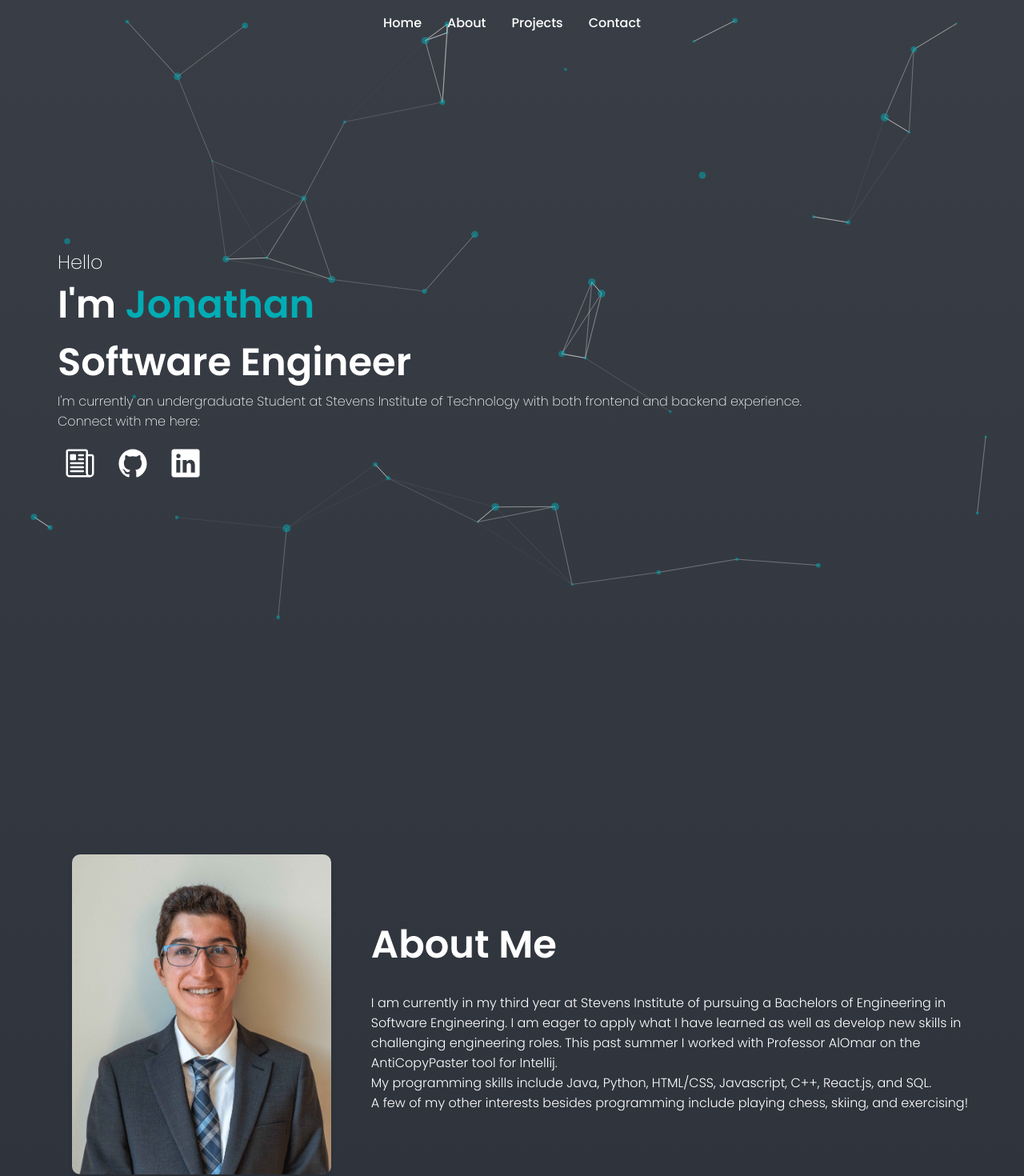
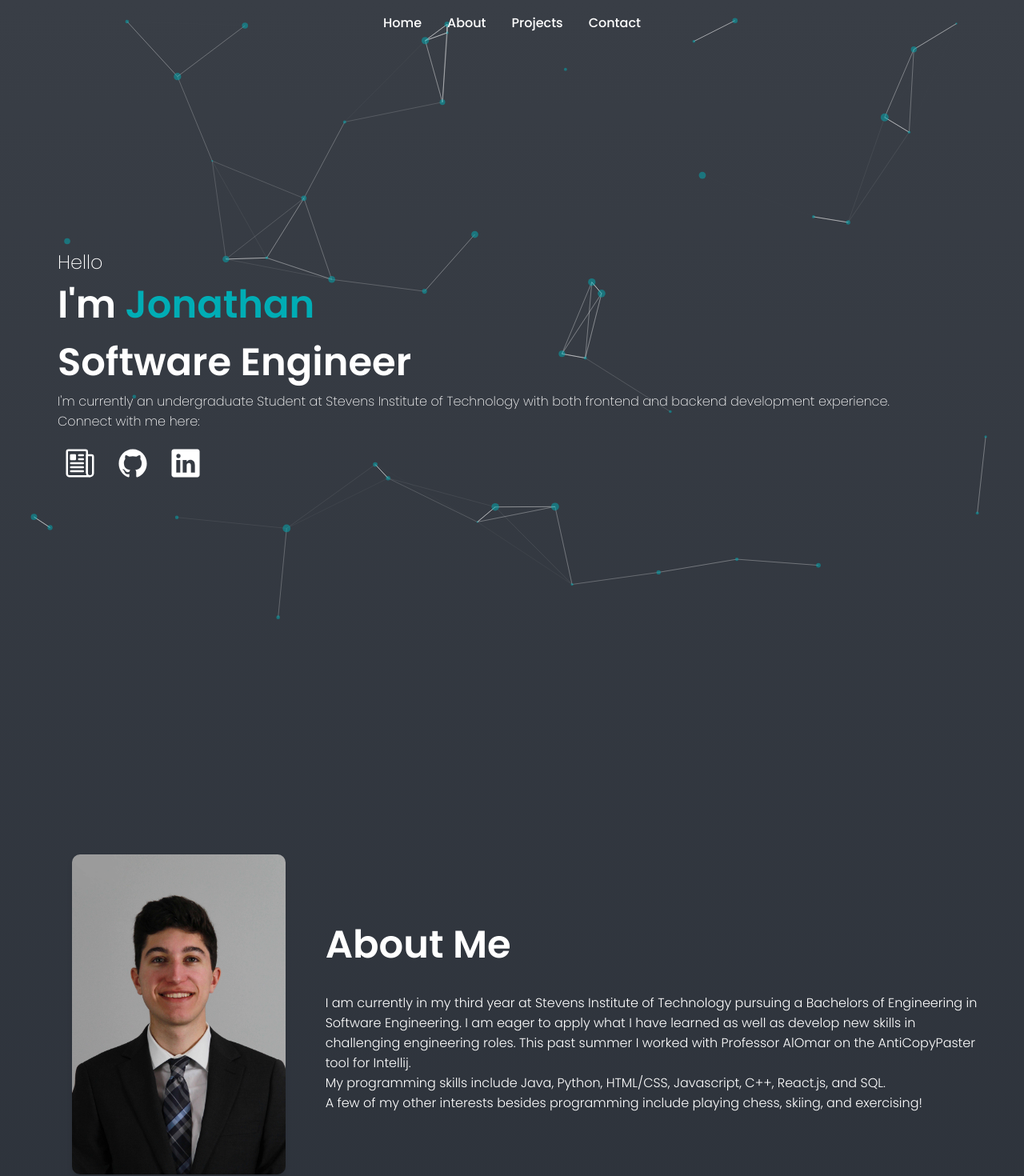
Before and after one commit to JonMike8/Portfolio-V2, a React (Create React App) app: page / in a window 1280 px wide. Shown: the top 1470 px of the page at 80% size. Built offline with nearby package versions, Linux system fonts and the light colour scheme.

Commit message:
Update info

```diff
--- a/src/components/AboutMe/aboutMe.js
+++ b/src/components/AboutMe/aboutMe.js
@@ -1,6 +1,6 @@
 import React from 'react'
 import './aboutMe.css'
-import portrait from '../../assets/portrait_cropped-min.jpg'
+import portrait from '../../assets/portrait_dec23.jpg'
 
 
 const AboutMe = () => {
@@ -11,7 +11,7 @@ const AboutMe = () => {
                     <div className="aboutMeTitle">
                         <h1>About Me</h1>
                     </div>
-                    <p className="aboutMeText">I am currently in my third year at Stevens Institute of pursuing a Bachelors of Engineering in Software Engineering. I am eager to apply what I have learned as well as develop new skills in challenging engineering roles.
+                    <p className="aboutMeText">I am currently in my third year at Stevens Institute of Technology pursuing a Bachelors of Engineering in Software Engineering. I am eager to apply what I have learned as well as develop new skills in challenging engineering roles.
                         This past summer I worked with <a class="inlineLink" href="https://www.stevens.edu/profile/ealomar" target="_blank">Professor AlOmar</a> on the AntiCopyPaster tool for Intellij.<br/>
                         My programming skills include Java, Python, HTML/CSS, Javascript, C++, React.js, and SQL.<br/>
                         A few of my other interests besides programming include playing chess, skiing, and exercising!</p>
--- a/src/components/IntroPage/header.js
+++ b/src/components/IntroPage/header.js
@@ -10,13 +10,13 @@ const Intro = () => {
                     <span className="hello">Hello</span>
                     <span className="introText">I'm <span className="introName">Jonathan</span><br/>
                     Software Engineer</span>
-                    <p className="description">I'm currently an undergraduate Student at Stevens Institute of Technology with both frontend and backend experience.<br/>
+                    <p className="description">I'm currently an undergraduate Student at Stevens Institute of Technology with both frontend and backend development experience.<br/>
                     Connect with me here:</p>
                     <div class="socialIcons">
                         <ul class="socialIcons-list">
                             <li><a class="icon" href={resume} target="_blank"><ion-icon name="newspaper-outline"></ion-icon></a></li>
                             <li><a class="icon" href="https://github.com/JonMike8" target="_blank"><ion-icon name="logo-github"></ion-icon></a></li>
-                            <li><a class="icon" href="www.linkedin.com/in/jonathan-m-memoli" target="_blank"><ion-icon name="logo-linkedin"></ion-icon></a></li>
+                            <li><a class="icon" href="https://www.linkedin.com/in/jonathan-m-memoli/" target="_blank"><ion-icon name="logo-linkedin"></ion-icon></a></li>
                         </ul>
                     </div>
             </div>
```
Also changed, not shown: src/assets/portrait_dec23.jpg (added).
